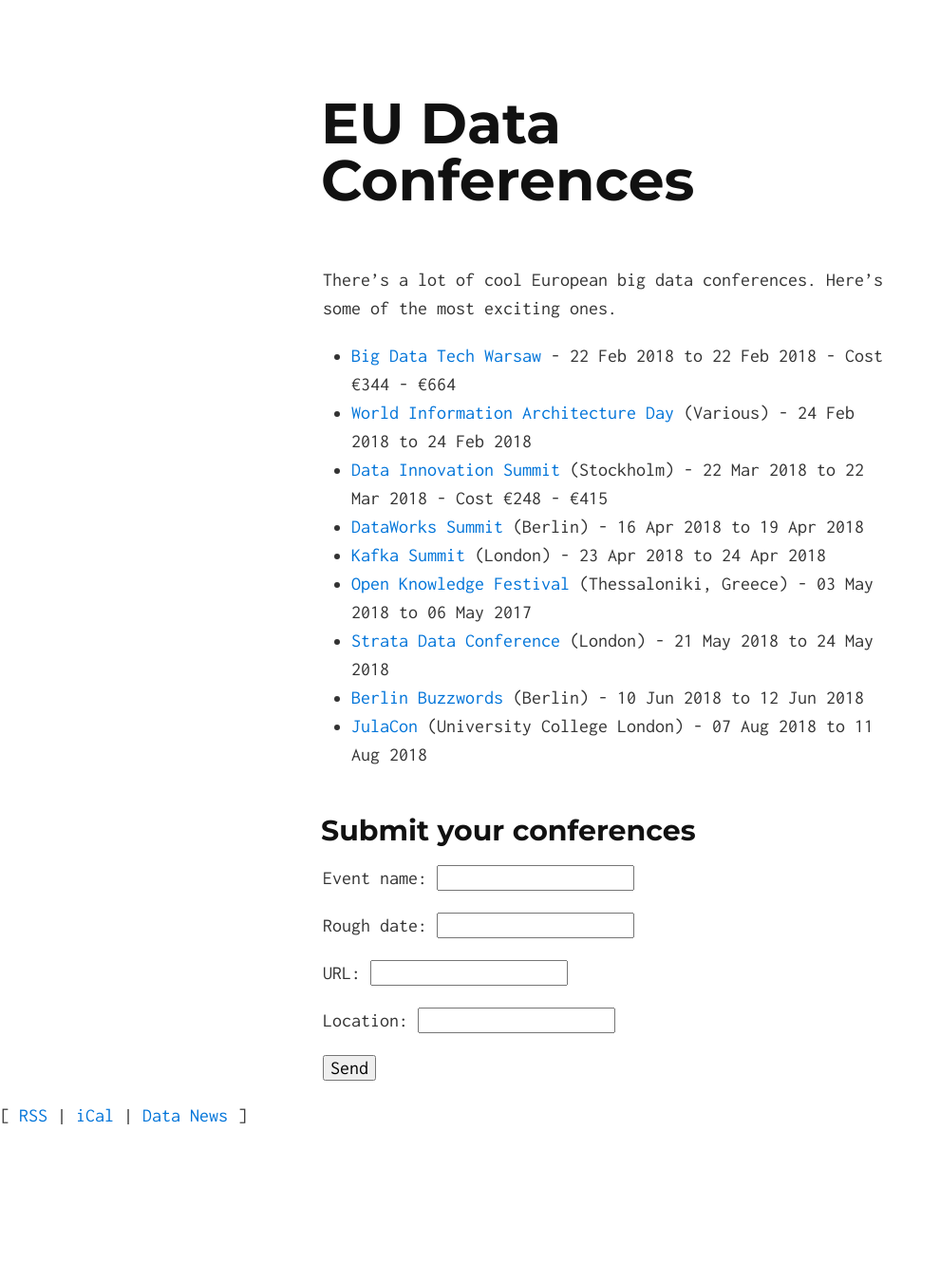
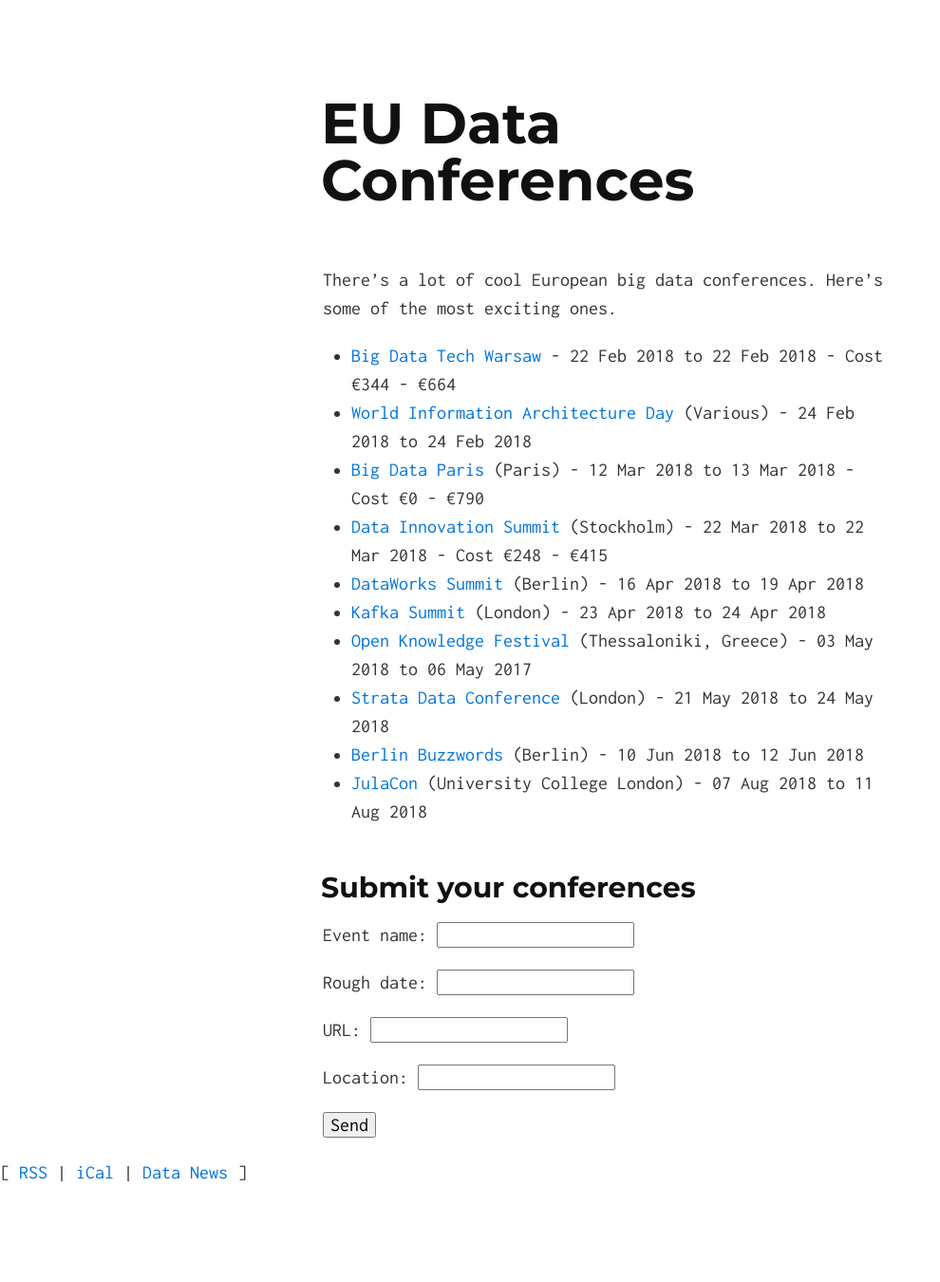
Before and after one commit to eudataconf/eudataconf, a Jekyll site: the page built from index.md, in a window 1280 px wide. Shown: the whole page at 95% size, without its empty margins (0-990 px from the left). Built offline with Jekyll 4.4.1, drawn with Linux system fonts in a browser that asks for light colours; before the commit the page ends 1290 px from its top, so only the background shows below that.

Commit message:
add Big Data Paris

```diff
--- a/_data/conferences.yml
+++ b/_data/conferences.yml
@@ -13,6 +13,15 @@
   startdate: 2018-02-24
   enddate: 2018-02-24
   location: Various
+- name: Big Data Paris
+  roughdate: 12-13 March 2018
+  uid: 30
+  uri: https://www.bigdataparis.com/
+  startdate: 2018-03-12
+  enddate: 2018-03-13
+  location: Paris
+  mincost: €0
+  maxcost: €790
 - name: Data Innovation Summit
   roughdate: 22 March 2018
   uid: 23
```
